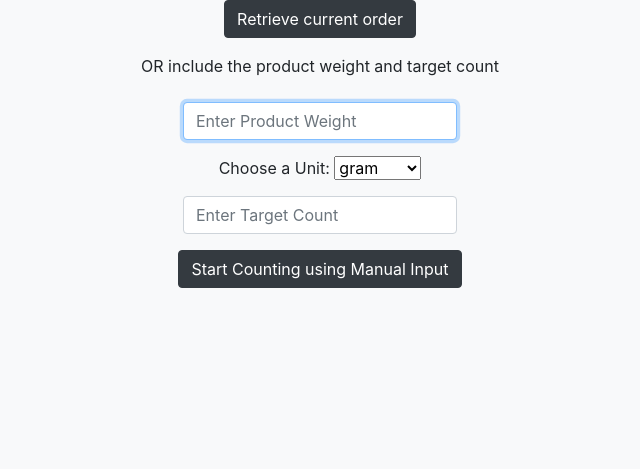
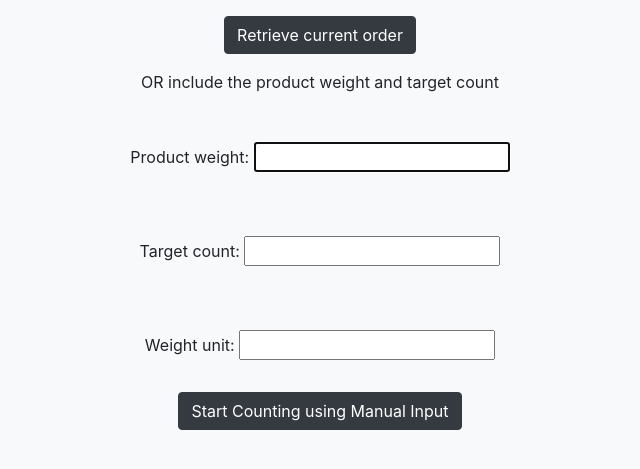
Before and after one commit to daysch/es96, a Flask app: template templates/enter_barcode.html in a window 1280 px wide. Shown: the part 78-547 px from the top of the page, without its empty margins (320-960 px from the left). Run offline with Flask 2, Linux system fonts and the light colour scheme; the template is opened without the code that fills it, so the values that code supplies are empty, except form fields; form fields are guessed from the names that the template uses; some libraries are stand-ins or nearby versions.

Commit message:
Secure Forms

```diff
--- a/templates/enter_barcode.html
+++ b/templates/enter_barcode.html
@@ -6,29 +6,31 @@
 
 <!-- create a form that has two text form inputs and a submit button -->
 {% block main %}
+    <p></p>
+    <form action="{{ url_for('enter_product_number') }}" method="post">
+        <div class="form-group">
+                <button class="btn btn-dark" type="submit" name="count_type" value="retrieve_order">Retrieve current order</button>
+        </div>
+    </form>
+
     <form action="{{ url_for('enter_product_number') }}" method="post">
         <fieldset>
-            <div class="form-group">
-                <button class="btn btn-dark" type="submit" name="count_type" value="retrieve_order">Retrieve current order</button>
-            </div>
-
             <p> OR include the product weight and target count </p>
 
-            <div class="form-group mt-4">
-                <input autocomplete="off" autofocus class="form-control" name="product_weight" placeholder="Enter Product Weight" type="text"/>
-            </div>
+            <div class="form-group mt-4">{{ form.product_weight.label }}: {{ form.product_weight(autofocus=true, class="form-group mt-4") }}</div>
+            {% if form.product_weight.errors and not first_load %}
+                <ul style="list-style-type:none" class="errors">{% for error in form.product_weight.errors %}<li>{{ error }}</li>{% endfor %}</ul>
+            {% endif %}
 
-            <label for="unit">Choose a Unit:</label>
-            <select id="unit" name="weight_unit">
-              <option value="g">gram</option>
-              <option value="kg">kilogram</option>
-              <option value="oz">ounce</option>
-              <option value="lbs">pound</option>
-            </select>
+            <div class="form-group mt-4">{{ form.target_count.label }}: {{ form.target_count(class="form-group mt-4") }}</div>
+            {% if form.target_count.errors and not first_load %}
+                <ul style="list-style-type:none" class="errors">{% for error in form.target_count.errors %}<li>{{ error }}</li>{% endfor %}</ul>
+            {% endif %}
 
-            <div class="form-group mt-2">
-                <input autocomplete="off" autofocus class="form-control" name="target_count" placeholder="Enter Target Count" type="number"/>
-            </div>
+            <div class="form-group mt-4">{{ form.weight_unit.label }}: {{ form.weight_unit(class="form-group mt-4") }}</div>
+            {% if form.weight_unit.errors and not first_load %}
+                <ul style="list-style-type:none" class="errors">{% for error in form.weight_unit.errors %}<li>{{ error }}</li>{% endfor %}</ul>
+            {% endif %}
 
             <div class="form-group">
                 <button class="btn btn-dark" type="submit" name="count_type" value="manual">Start Counting using Manual Input</button>
```
Also changed, not shown: templates/begin.html (+12 -12 lines).
